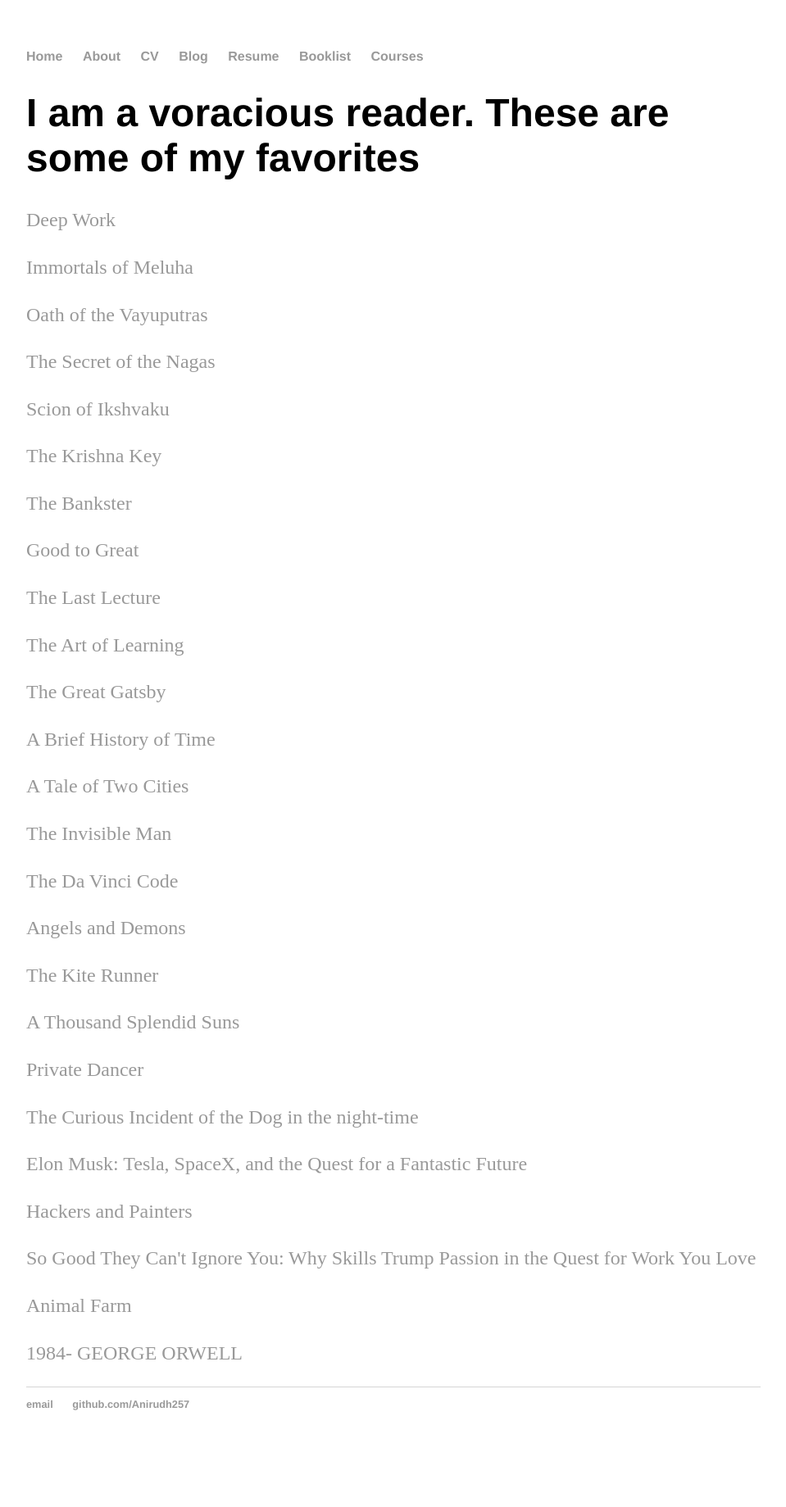
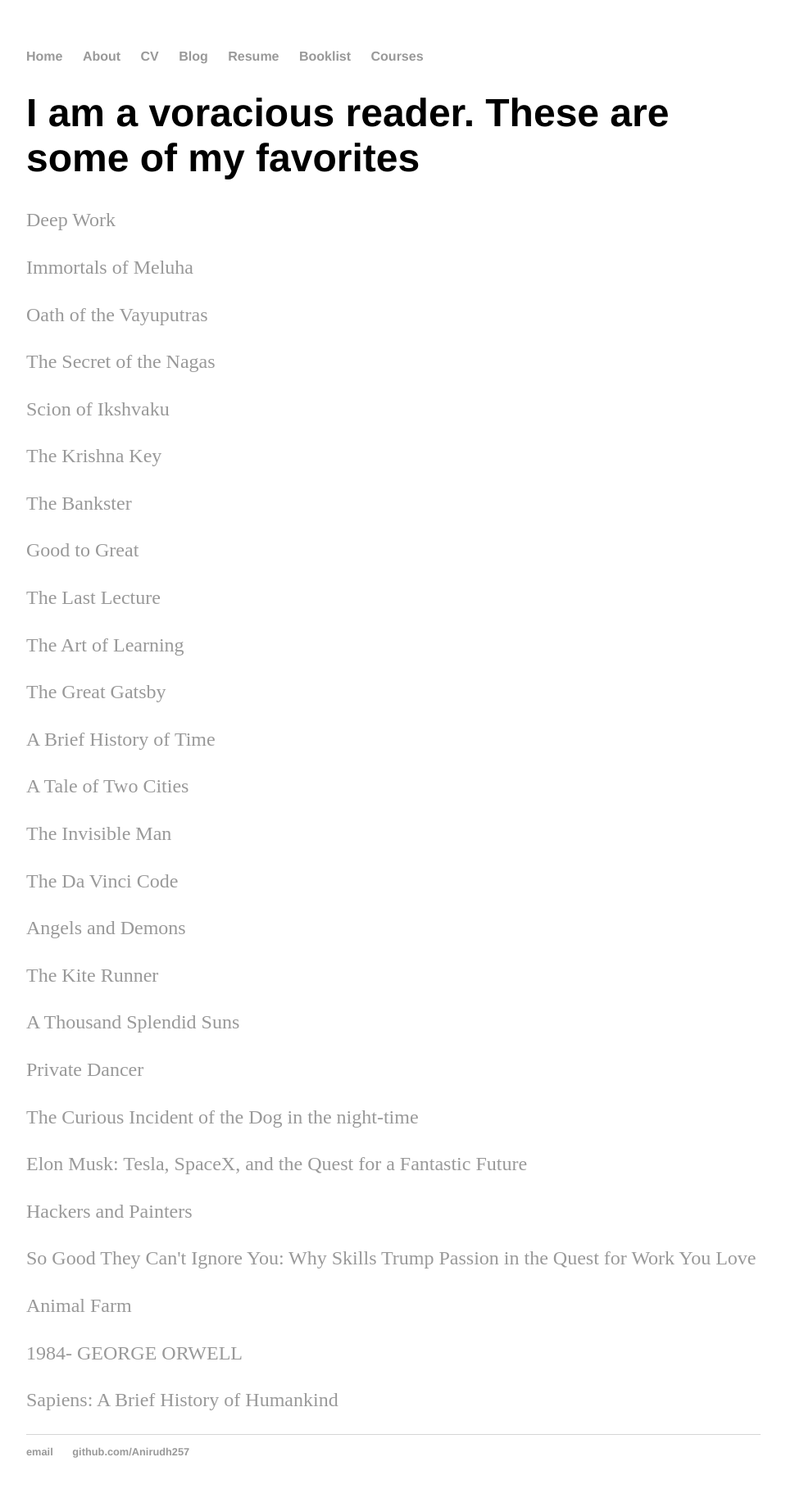
Before and after one commit to Anirudh257/Anirudh257.github.io, a Jekyll site: the page built from Books/index.html, in a window 1280 px wide. Shown: the whole page at 82% size, without its empty margins (160-1119 px from the left). Built offline with Jekyll 4.4.1, drawn with Linux system fonts in a browser that asks for light colours; before the commit the page ends 1781 px from its top, so only the background shows below that.

Commit message:
Update index.html
Added Sapien's book

```diff
--- a/Books/index.html
+++ b/Books/index.html
@@ -54,4 +54,6 @@
   <p><a href = "https://www.amazon.com/Animal-farm-Fairy-George-Orwell/dp/0451526341">Animal Farm</a></p>
 
   <p><a href = "https://www.amazon.in/1984-GEORGE-ORWELL-Editorial-Team/dp/9383299231?tag=googinhydr18418-21&tag=googinkenshoo-21&ascsubtag=0afb6463-a0bf-42cb-ae0b-9b6382edee41">1984- GEORGE ORWELL</a></p>
+
+  <p><a href = "https://www.amazon.com/Sapiens-Humankind-Yuval-Noah-Harari/dp/0062316095">Sapiens: A Brief History of Humankind</a></p>
 </div><!-- /.blurb -->
```
